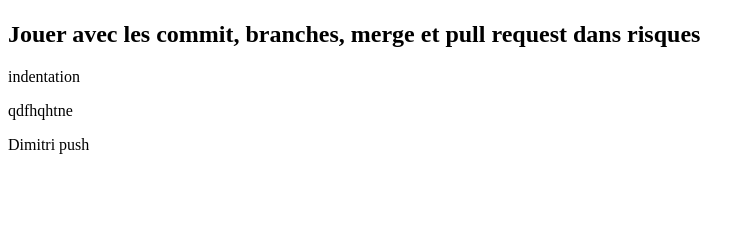
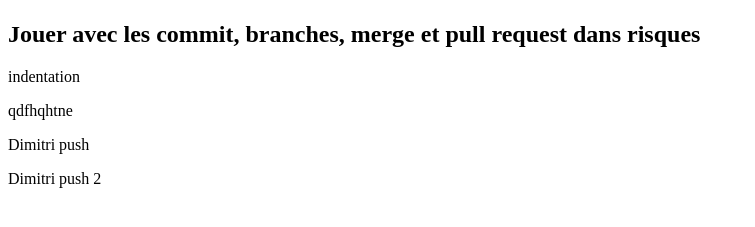
Before and after one commit to Tadkozh/ProjetRMtestsGit-Github, a website: page index.html in a window 1280 px wide. Shown: the part 59-286 px from the top of the page, without its empty margins (0-755 px from the left). Drawn offline with Linux system fonts and the light colour scheme.

Commit message:
feat: ✨ajout 2eme paragraphe

```diff
--- a/index.html
+++ b/index.html
@@ -12,5 +12,6 @@
     <p>indentation</p>
     <p>qdfhqhtne</p>
     <p>Dimitri push</p>
+    <p>Dimitri push 2</p>
   </body>
 </html>
```
